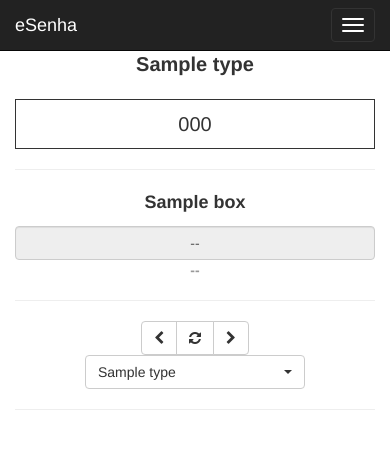
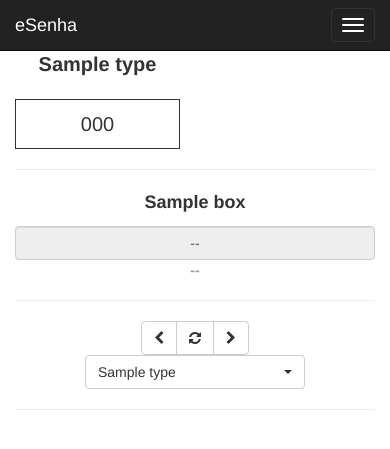
Before and after one commit to andrearruda/eSenha, a PHP site: template app/templates/home.twig in a window 390 px wide. Shown: the top 449 px of the page. Run offline with PHP 8.4, Linux system fonts and the light colour scheme; the template is opened without the code that fills it: most values are stand-ins (such as "Sample title", 1, 10 or a date in 2020); some libraries are stand-ins or nearby versions.

Commit message:
alteração no template da home

```diff
--- a/app/templates/home.twig
+++ b/app/templates/home.twig
@@ -174,7 +174,7 @@
 
     <div class="row">
         {% for ticket_type in ticket_types.entity %}
-        <div class="col-sm-6">
+        <div class="col-xs-6 col-sm-6">
             <div class="row">
                 <div class="col-md-12 text-center">
                     <span class="ticket_type_name">{{ ticket_type.type }}</span>
```
